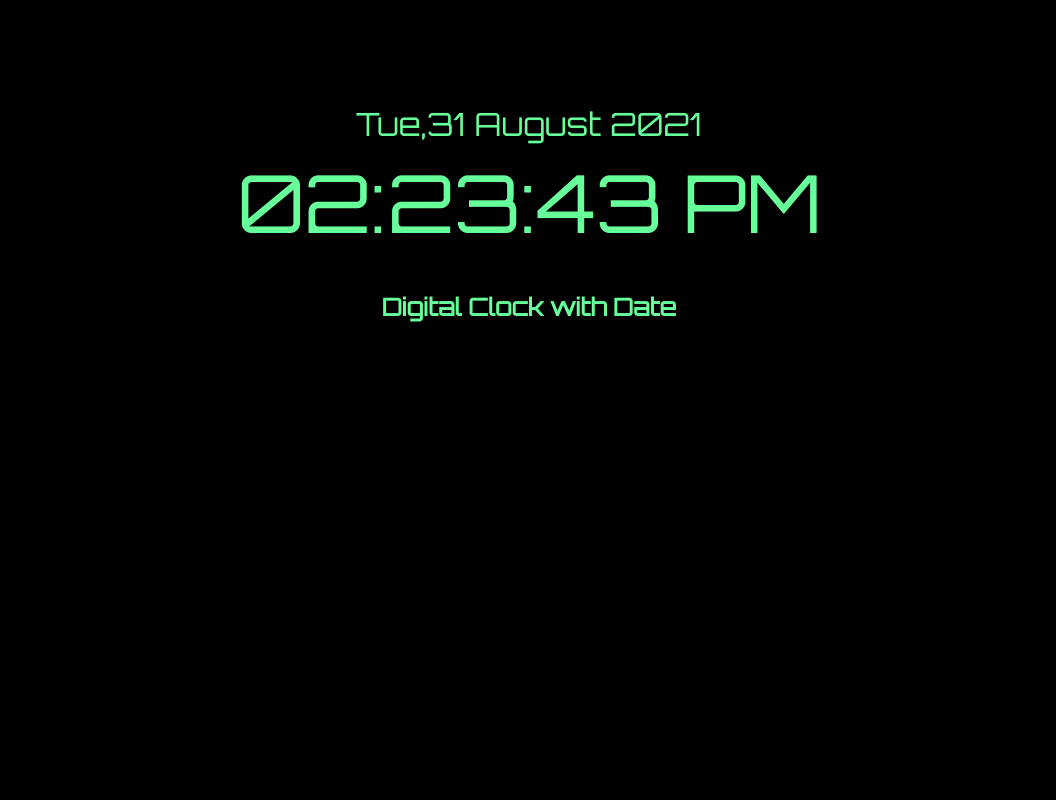
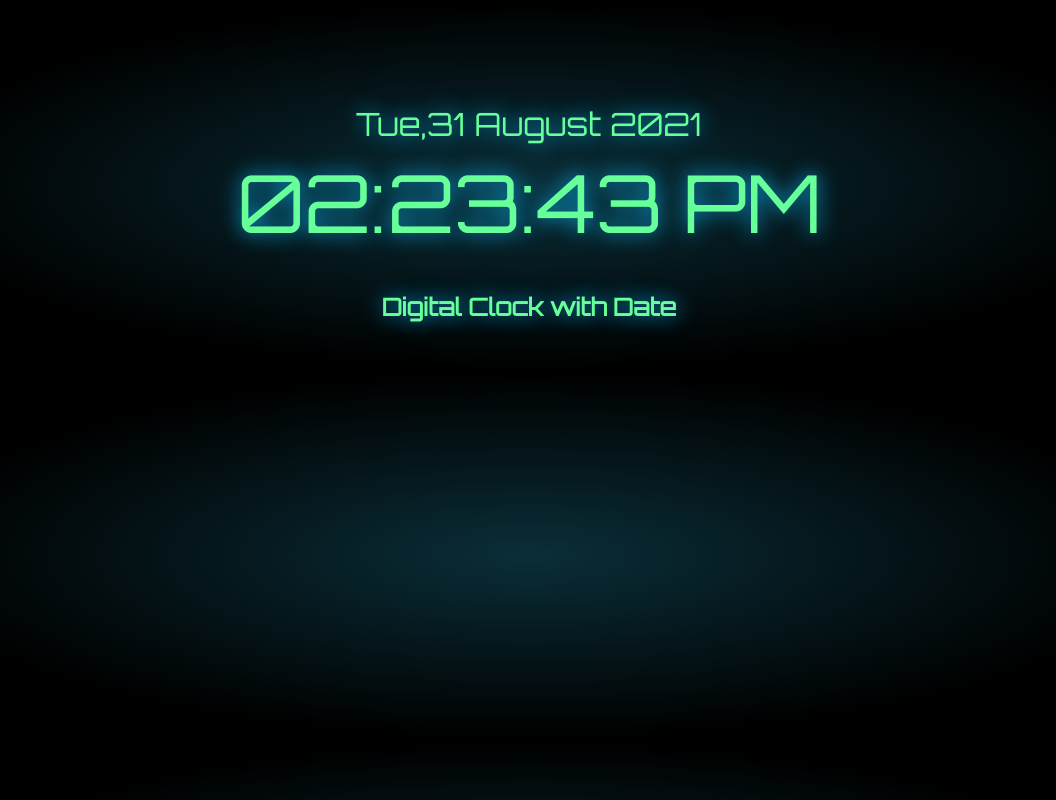
Before and after one commit to elcinp/JS-DigitalClock, a plain HTML site: page index.html in a window 1280 px wide. Shown: the whole page, without its empty margins (111-1167 px from the left). Drawn offline with Linux system fonts and the light colour scheme.

Commit message:
JS-Digital Clock with Date

```diff
--- a/index.css
+++ b/index.css
@@ -1,7 +1,9 @@
 @import url('https://fonts.googleapis.com/css?family=Orbitron');
 
-body{
-    background-color: black;
+body {
+    background: #0f3854;
+    background: radial-gradient(ellipse at center,  #0a2e38  0%, #000000 70%);
+    background-size: 100%;
 }
 #container{
     font-family: 'Orbitron', sans-serif;
@@ -12,6 +14,7 @@ body{
     flex-direction: column;
     color: #66ff99;
     font-size: 10vh;
+    text-shadow: 0 0 20px rgba(10, 175, 230, 1)
 }
 #header{
     font-size: 3vh
@@ -20,4 +23,5 @@ body{
     margin-top: 3vh;
     padding-bottom: 1vh;
     font-size: 4vh;
+    text-shadow: 0 0 20px rgba(10, 175, 230, 1)
 }
--- a/index.js
+++ b/index.js
@@ -1,4 +1,5 @@
 function currentTime(){
+
     const today = new Date();
     let hours = today.getHours(); // get hours
     let minutes = today.getMinutes(); // get minutes
```
Also changed, not shown: index.html (+0 -1 lines).
